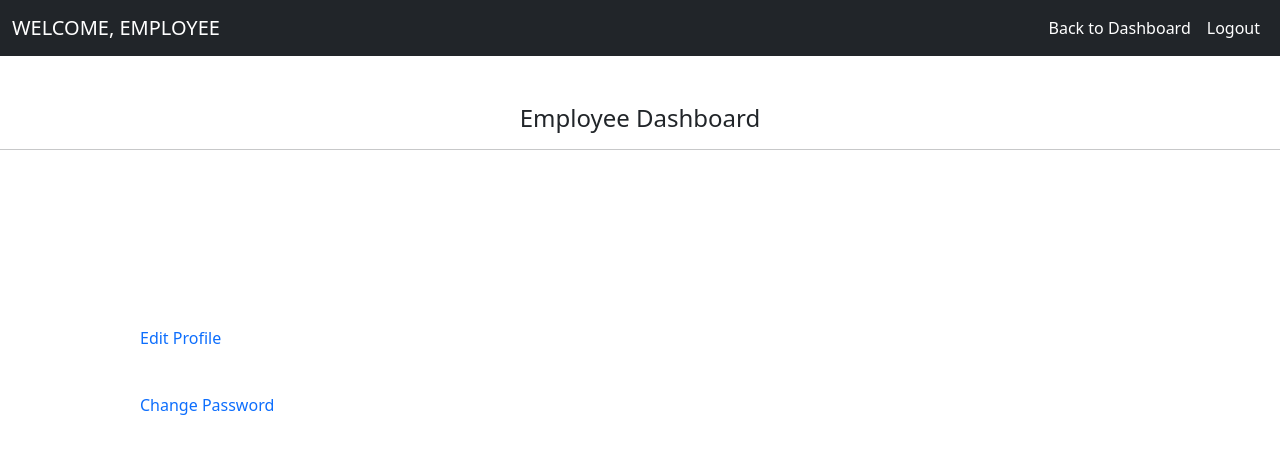
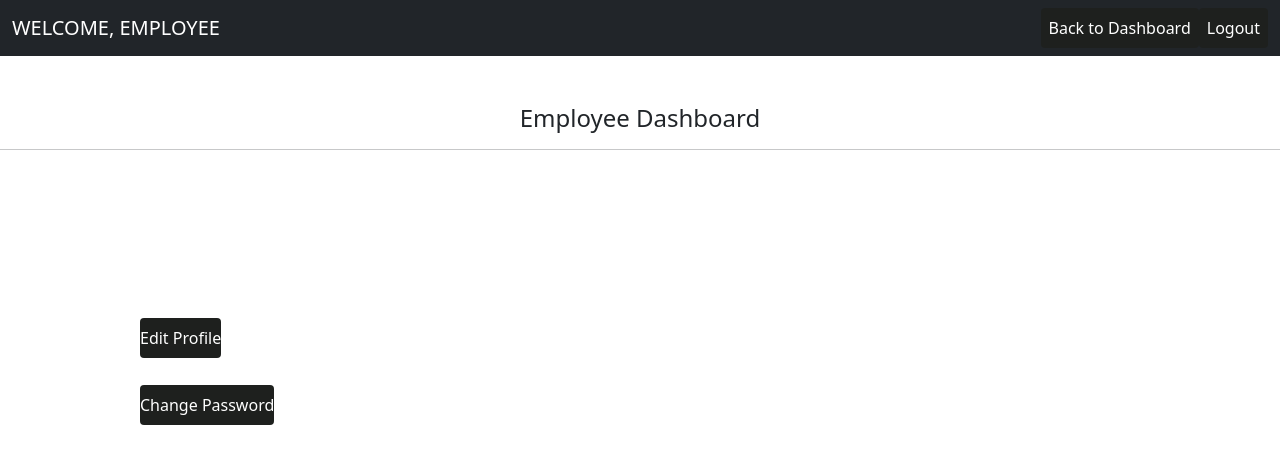
Before and after one commit to ChristianLloydSalon/elective-3-team-7, a Django app: page /emp_dashboard in a window 1280 px wide. Shown: the top 464 px of the page. Run offline with Django 4.2, Linux system fonts and the light colour scheme; a user stored in the database is signed in.

Commit message:
update employee dashboard

```diff
--- a/ems/admin_side/templates/emp_dashboard.html
+++ b/ems/admin_side/templates/emp_dashboard.html
@@ -14,6 +14,15 @@
 hr.rounded {
   border-top: 8px solid lightblue;
   border-radius: 5px;
+}
+.nav-link {
+  display: inline-block;
+  padding: 8px 16px;
+  background-color: #1e201e;
+  color: white;
+  border: none;
+  border-radius: 4px;
+  cursor: pointer;
 }
 </style>
 <link rel="stylesheet" href="https://use.fontawesome.com/releases/v5.7.0/css/all.css" integrity="sha384-lZN37f5QGtY3VHgisS14W3ExzMWZxybE1SJSEsQp9S+oqd12jhcu+A56Ebc1zFSJ" crossorigin="anonymous">
--- a/ems/admin_side/templates/emp_profile.html
+++ b/ems/admin_side/templates/emp_profile.html
@@ -1,4 +1,4 @@
-{% extends 'admin_home.html' %}
+{% extends 'emp_home.html' %}
 {% block body %}
 
 <div class="container">
```
Also changed, not shown: ems/db.sqlite3.
